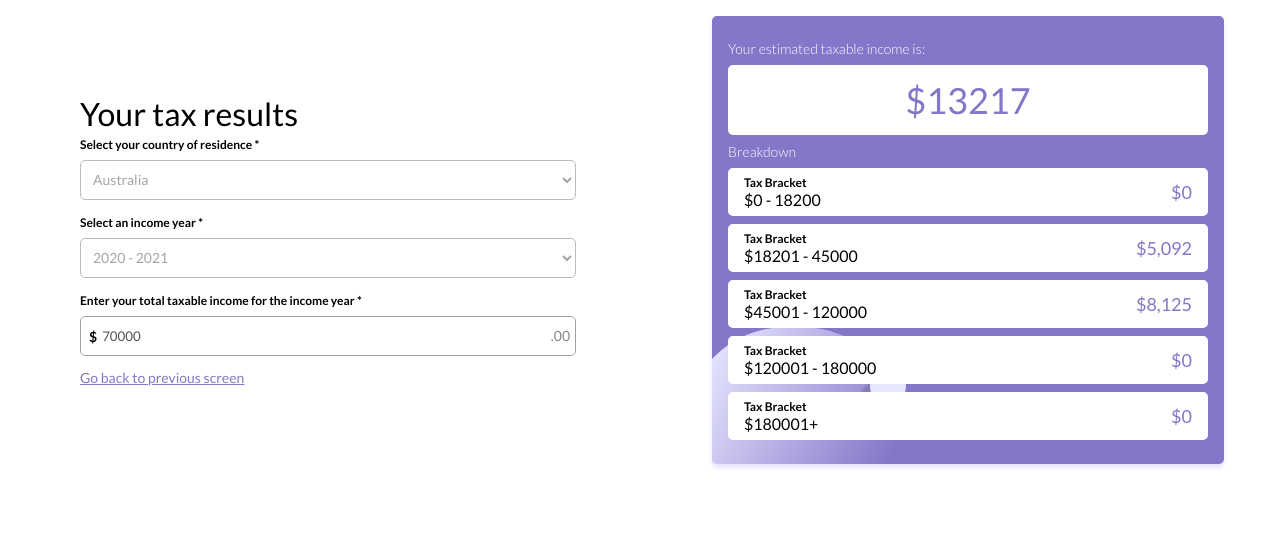
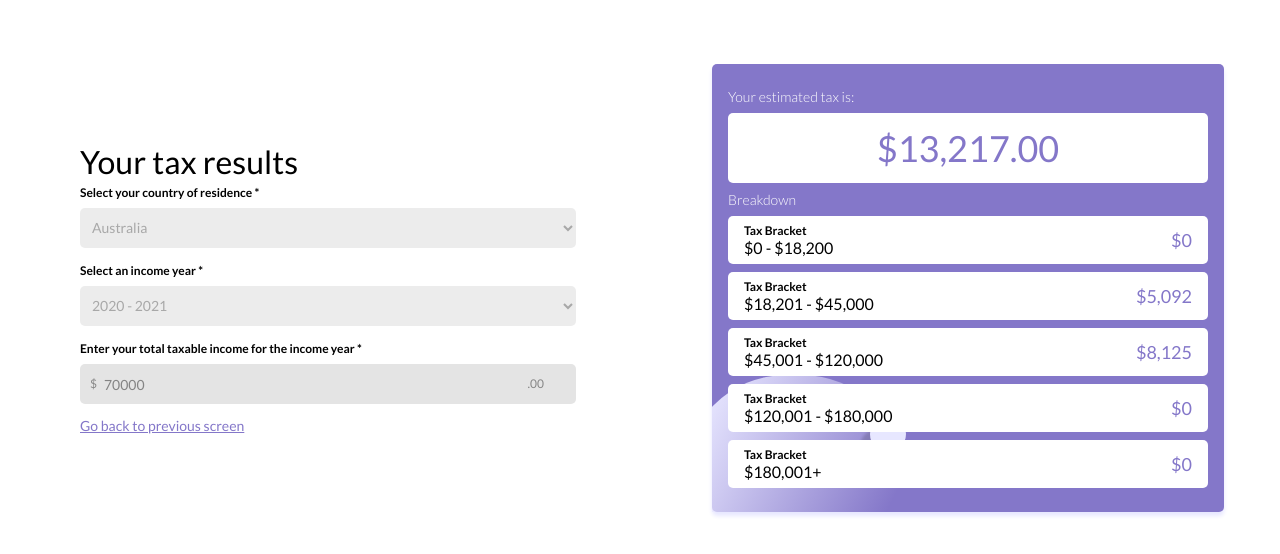
Before and after one commit to little-chi-mai/tax-calculator, a React (Create React App) app: page / in a window 1280 px wide. Both pictures are taken after a click on the button "Calculate". Shown: the top 554 px of the page. Built offline with nearby package versions, Linux system fonts and the light colour scheme.

Commit message:
moved currency function and tax formula

```diff
--- a/src/components/FormContent.js
+++ b/src/components/FormContent.js
@@ -1,4 +1,5 @@
 import React from 'react';
+
 
 export default function FormContent(props) {
 
@@ -10,8 +11,7 @@ export default function FormContent(props) {
     props._onChangeYear(e.target.value);
   }
   function _onChangeIncome(e) {
-    console.log("INCOME CHANGING");
-    props._onChangeIncome(parseInt(e.target.value));
+    props._onChangeIncome(e.target.value);
   }
 
   return (
@@ -21,7 +21,6 @@ export default function FormContent(props) {
       </label>
       <select className="form-input" value={props.country} disabled={props.disabled} name="country" id="country" onChange={_onChangeCountry}>
         <option value="australia">Australia</option>
-        <option value="vietnam">Vietnam</option>
       </select>
 
       <label htmlFor="year">Select an income year *</label>
@@ -32,15 +31,15 @@ export default function FormContent(props) {
         id="year"
         onChange={_onChangeYear}
       >
-        <option value="2020 - 2021">2020 - 2021</option>
-        <option value="2019 - 2020">2019 - 2020</option>
+        <option>2020 - 2021</option>
       </select>
 
       <label>
         Enter your total taxable income for the income year *
-        <div disabled={props.disabled}  class="input-wrapper form-input">
-          <p>$</p>
+        <div disabled={props.disabled}  className="input-wrapper">
+          <p></p>
           <input
+            className="form-input"
             value={props.income}
             disabled={props.disabled}  type="number"
             placeholder="Amount"
--- a/src/components/InfoBox.js
+++ b/src/components/InfoBox.js
@@ -2,7 +2,7 @@ import React from 'react';
 
 export default function InfoBox() {
   return (
-    <div class="info-box">
+    <div className="info-box">
       <p><span className="info-box__dot">i</span>Fields marked with * are mandatory</p>
     </div>
   )
--- a/src/components/TaxBracket.js
+++ b/src/components/TaxBracket.js
@@ -1,24 +1,27 @@
 import React from 'react';
+
+import currencyFormatter from '../helpers/CurrencyFormatter';
 
 export default function TaxBracket(props) {
 
-  var currencyFormatter = new Intl.NumberFormat('en-AU', {
-    style: 'currency',
-    currency: 'AUD',
-    maximumFractionDigits: 0
-    // These options are needed to round to whole numbers if that's what you want.
-    //minimumFractionDigits: 0, // (this suffices for whole numbers, but will print 2500.10 as $2,500.1)
-    //maximumFractionDigits: 0, // (causes 2500.99 to be printed as $2,501)
-  });
-  const {format} = currencyFormatter;
+  // var currencyFormatter = new Intl.NumberFormat('en-AU', {
+  //   style: 'currency',
+  //   currency: 'AUD',
+  //   maximumFractionDigits: 0
+  //   // These options are needed to round to whole numbers if that's what you want.
+  //   //minimumFractionDigits: 0, // (this suffices for whole numbers, but will print 2500.10 as $2,500.1)
+  //   //maximumFractionDigits: 0, // (causes 2500.99 to be printed as $2,501)
+  // });
+  // const {format} = currencyFormatter;
+
 
   return (
     <div className="tax-breakdowns">
       <div className="tax-breakdowns__bracket">
         <h4>Tax Bracket</h4>
-        <p>{`$${props.from}${props.to !== Infinity ? ` - ${props.to}` : '+'}`}</p>
+        <p>{`${currencyFormatter(props.from)}${props.to !== Infinity ? ` - ${currencyFormatter(props.to)}` : '+'}`}</p>
       </div>
-      <p className="tax-breakdowns__number">{format(props.tax)}</p>
+      <p className="tax-breakdowns__number">{currencyFormatter(props.tax)}</p>
     </div>
   )
 }
--- a/src/components/views/CalculatorForm.js
+++ b/src/components/views/CalculatorForm.js
@@ -4,67 +4,25 @@ import InfoBox from '../InfoBox';
 import FormContent from '../FormContent';
 import TaxBracket from '../TaxBracket';
 import SubmitButton from '../SubmitButton'
+import TaxFormula from '../../helpers/TaxFormula';
+import currencyFormatter from '../../helpers/CurrencyFormatter';
 
 import '../../index.css';
-import { Redirect } from 'react-router';
 
-const taxBrackets2021 = [
-  {
-    from: 0,
-    to: 18200,
-    taxRate: 0,
-    tax: 0
-  },
-  {
-    from: 18201,
-    to: 45000,
-    taxRate: 0.19,
-    tax: 0
-  },
-  {
-    from: 45001,
-    to: 120000,
-    taxRate: 0.325,
-    tax: 0
-  },
-  {
-    from: 120001,
-    to: 180000,
-    taxRate: 0.37,
-    tax: 0
-  },
-  {
-    from: 180001,
-    to: Infinity,
-    taxRate: 0.45,
-    tax: 0
-  },
-];
-
-const taxCalculator = function(taxBrackets, income) {
-  let totalTax = 0;
-
-  taxBrackets.map((bracket, index) => {
-
-    if (income >= bracket.from) {
-      // choose the value to calculate
-      const valueToCalculate = income >= bracket.to ? bracket.to : income;
-      taxBrackets[index].tax = (valueToCalculate - bracket.from + 1) * bracket.taxRate;
-      totalTax += taxBrackets[index].tax;
-    } else {
-      taxBrackets[index].tax = 0;
-    }
-  })
-  return taxBrackets;
-};
 
 export default function CalculatorForm() {
   let [country, setCountry] = useState('Australia');
   let [year, setYear] = useState('2020 - 2021');
   let [income, setIncome] = useState('70000');
-  let [taxDetails, setTaxDetails] = useState(taxBrackets2021);
+  let [taxDetails, setTaxDetails] = useState(TaxFormula.brackets2021);
   let [totalTax, setTotalTax] = useState(0);
-  let [isFormOn, setIsFromOn] = useState(true)
+  let [isFormOn, setIsFromOn] = useState(true);
+
+  function breakdown () {
+    return taxDetails.map((bracket, index) =>
+      <TaxBracket from={bracket.from} to={bracket.to} tax={bracket.tax} key={index}/>
+    )
+  };
 
   function _onChangeCountry(value) {
     setCountry(value);
@@ -86,21 +44,15 @@ export default function CalculatorForm() {
     setIsFromOn(true);
   }
 
-  function breakdown () {
-    return taxDetails.map((bracket, index) => {
-      return <TaxBracket from={bracket.from} to={bracket.to} tax={bracket.tax} key={index}/>
-    })
-  };
-
   useEffect(() => {
-    const taxObj = taxCalculator(taxBrackets2021, income)
+    const taxObj = TaxFormula.calculator(TaxFormula.brackets2021, income)
     setTaxDetails(taxObj);
     let total = 0;
-    taxObj.map(bracket => {
+    taxObj.forEach(bracket => {
       total += bracket.tax;
     })
     setTotalTax(total)
-  })
+  }, [])
 
   if (isFormOn) {
     return (
@@ -108,11 +60,11 @@ export default function CalculatorForm() {
         <div className="background background-padding">
           <h1>Tax-o-tron</h1>
           <p>The free and simple online tax calculator.</p>
-          <div class="planetoid"></div>
-          <div class="moon"></div>
+          <div className="planetoid"></div>
+          <div className="moon"></div>
         </div>
         <div className="calculator">
-          <form onSubmit={_onSubmit} action="/result">
+          <form onSubmit={_onSubmit}>
             <h2>Calculate your tax</h2>
             <InfoBox />
 
@@ -149,10 +101,10 @@ export default function CalculatorForm() {
             <a onClick={redirect}>Go back to previous screen</a>
           </div>
           <div className="background">
-            <div class="planetoid"></div>
-            <div class="moon"></div>
-            <h3>Your estimated taxable income is:</h3>
-            <p className="result-total">${totalTax}</p>
+            <div className="planetoid"></div>
+            <div className="moon"></div>
+            <h3>Your estimated tax is:</h3>
+            <p className="result-total">{currencyFormatter(totalTax, 2)}</p>
             <h3>Breakdown</h3>
 
             {breakdown()}
--- /dev/null
+++ b/src/helpers/CurrencyFormatter.js
@@ -0,0 +1,20 @@
+// const CurrencyFormatter = new Intl.NumberFormat('en-AU', {
+//   style: 'currency',
+//   currency: 'AUD',
+//   maximumFractionDigits: 0
+//   // These options are needed to round to whole numbers if that's what you want.
+//   //minimumFractionDigits: 0, // (this suffices for whole numbers, but will print 2500.10 as $2,500.1)
+//   //maximumFractionDigits: 0, // (causes 2500.99 to be printed as $2,501)
+// });
+
+function CurrencyFormatter (number, fractionDigits=0) {
+  const CurrencyFormatter = new Intl.NumberFormat('en-AU', {
+    style: 'currency',
+    currency: 'AUD',
+    maximumFractionDigits: fractionDigits
+  });
+  const {format} = CurrencyFormatter
+  return format(number)
+}
+
+export default CurrencyFormatter;
--- /dev/null
+++ b/src/helpers/TaxFormula.js
@@ -0,0 +1,50 @@
+const TaxFormula = {
+  brackets2021: [
+    {
+      from: 0,
+      to: 18200,
+      taxRate: 0,
+      tax: 0
+    },
+    {
+      from: 18201,
+      to: 45000,
+      taxRate: 0.19,
+      tax: 0
+    },
+    {
+      from: 45001,
+      to: 120000,
+      taxRate: 0.325,
+      tax: 0
+    },
+    {
+      from: 120001,
+      to: 180000,
+      taxRate: 0.37,
+      tax: 0
+    },
+    {
+      from: 180001,
+      to: Infinity,
+      taxRate: 0.45,
+      tax: 0
+    },
+  ],
+
+  calculator: function(taxBrackets, income) {
+    taxBrackets.forEach((bracket, index) => {
+
+      if (income >= bracket.from) {
+        // choose the value to calculate
+        const valueToCalculate = income >= bracket.to ? bracket.to : income;
+        taxBrackets[index].tax = (valueToCalculate - bracket.from + 1) * bracket.taxRate;
+      } else {
+        taxBrackets[index].tax = 0;
+      }
+    })
+    return taxBrackets;
+  }
+}
+
+export default TaxFormula;
--- a/src/index.css
+++ b/src/index.css
@@ -40,6 +40,10 @@ h4,
 label {
   font-size: 12px;
   font-weight: bold;
+}
+
+button {
+  cursor: pointer;
 }
 
 .background {
@@ -142,30 +146,21 @@ label {
   border-radius: 5px;
 }
 
-/* .form-input:disabled {
+.form-input:disabled {
   color: #848484 !important;
   background-color: #e4e4e4;
   border: none;
-} */
-/* .input-wrapper,
-.input-wrapper > input {
-  background-color: #e4e4e4 !important;
-  border: none;
-} */
+}
 
 .input-wrapper {
-  display: flex;
-  align-items: center;
-  flex: 1 1 90%;
   position: relative;
 }
 
 .input-wrapper > input {
-  border: none;
-  width: 94%;
-  padding-left: 5px;
+  width: 100%;
   background-color: white;
-  padding-right: 15px;
+  /* padding-right: 15px; */
+  padding-left: 1.5rem;
 }
 
 .input-wrapper > input:focus {
@@ -173,16 +168,25 @@ label {
   outline: none !important;
   border: 1px solid rgb(180, 179, 179);
   border-radius: 5px;
-
+  /*
   height: 100%;
-  width: 110%;
+  width: 100%; */
 }
 
 .input-wrapper:after {
   position: absolute;
   content: ".00";
-  right: 1%;
-  top: 10px;
+  right: 2rem;
+  top: 12px;
+  font-weight: 400;
+  color: rgb(134, 134, 134);
+}
+
+.input-wrapper > p:after {
+  position: absolute;
+  content: "$";
+  left: 2%;
+  top: 12px;
   font-weight: 400;
   color: rgb(134, 134, 134);
 }
@@ -285,6 +289,7 @@ label {
     display: flex;
     justify-content: space-around;
     align-items: center;
+    padding-top: 3rem;
   }
 
   .result__form-disabled {
```
